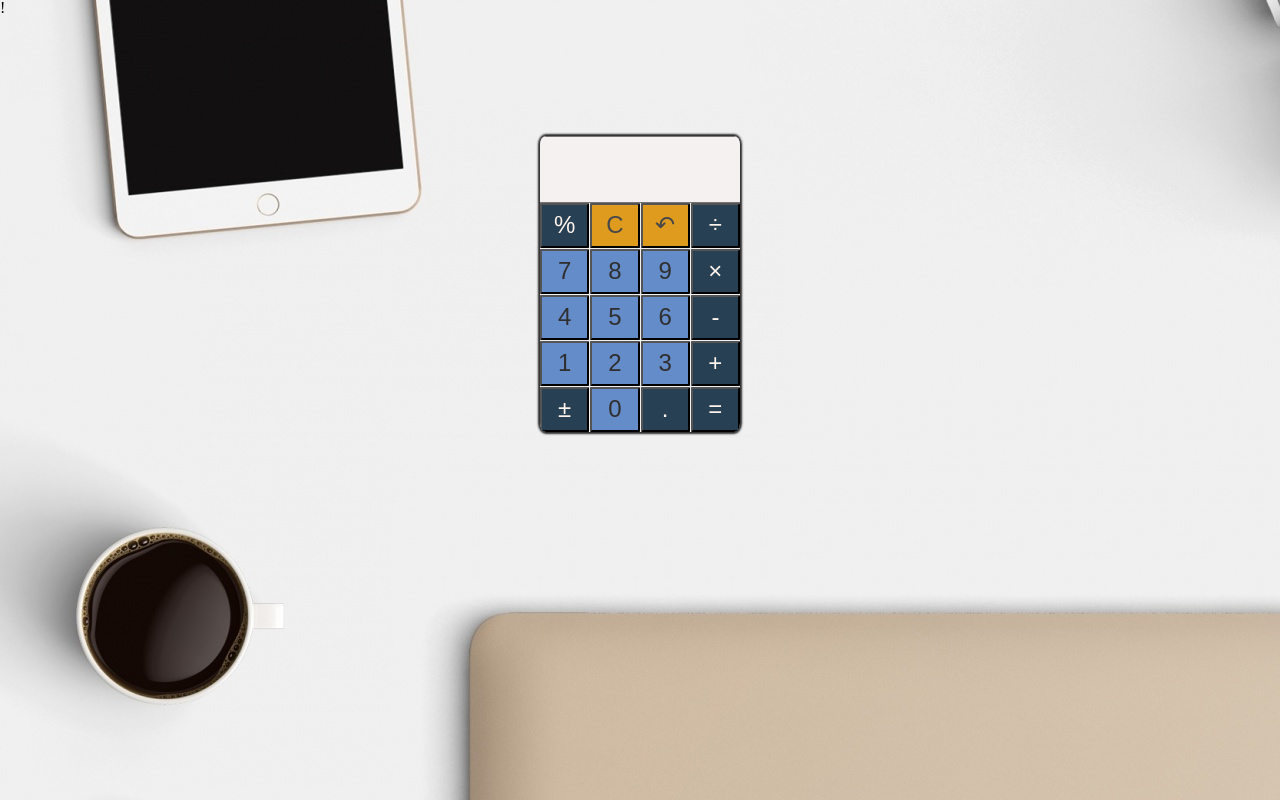
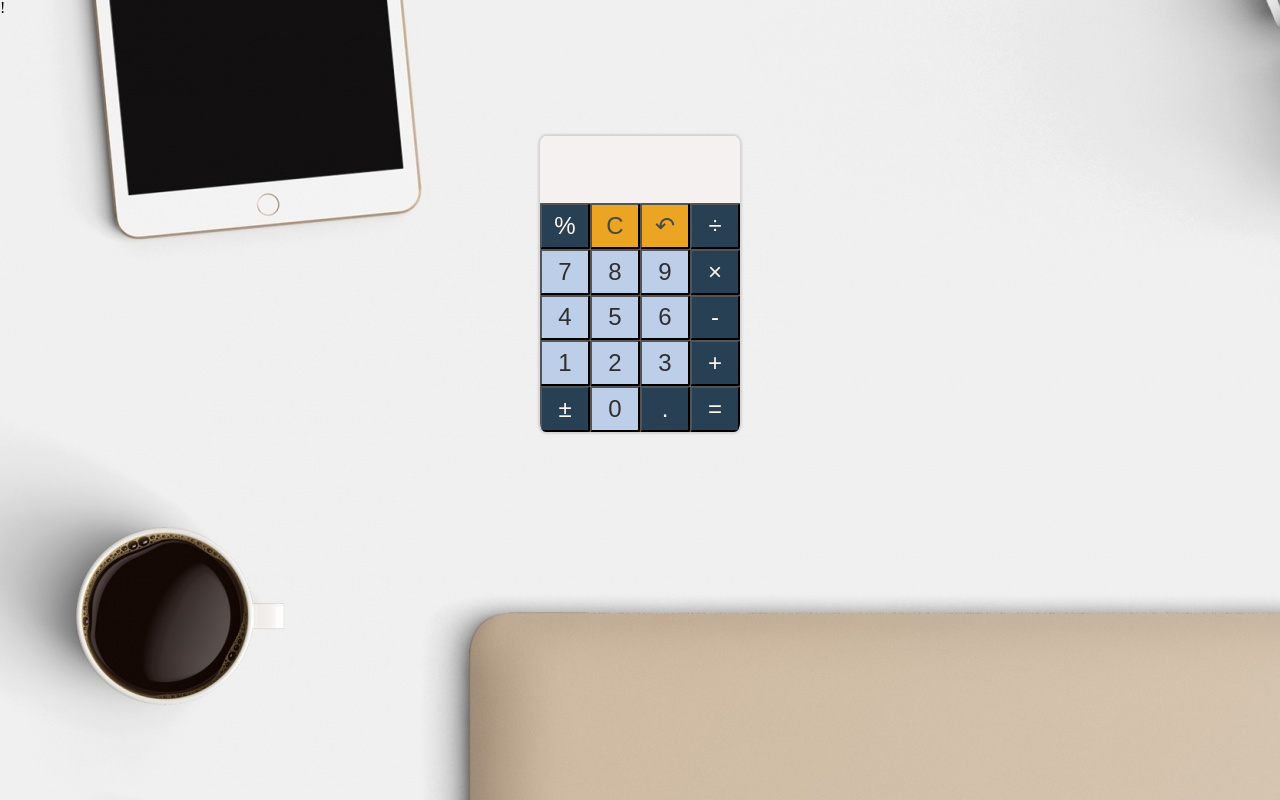
Before and after one commit to AmrElshenawy/JS-Calculator, a plain HTML site: page index.html in a window 1280 px wide. Drawn offline with Linux system fonts and the light colour scheme.

Commit message:
Styling complete

```diff
--- a/style.css
+++ b/style.css
@@ -10,13 +10,11 @@ body{
     align-items: center;
     border-radius: 3%;
     overflow: hidden;
-    box-shadow: 0 0 2px 2px rgb(43, 42, 42);
-    /* background-color: rgb(141, 137, 137); */
+    box-shadow: 0 0 2px 2px rgb(212, 211, 211);
 }
 .display{
     height: 70px;
     width: 350px;
-    border: 1px solid rgb(119, 117, 117);
     background-color: rgb(245, 241, 241);
 }
 .buttons{
@@ -25,27 +23,24 @@ body{
     grid-template-rows: repeat(5, 1fr);
     height: 30vh;
     width: 25vh;
-    gap: 1px;
 }
 .button{
-    /* border: none; */
     outline: none;
     box-sizing: border-box;
     color: #48484A;
     font-size: 1.5em;
     border-radius: 3%;
-    /* border-color: solid 1px black; */
 }
 .center-numbers{
-    background-color: rgb(100, 140, 201);
+    background-color: rgb(189, 206, 232);
     color: rgb(48, 47, 47);
 }
 .center-numbers:hover{
-    background-color: rgb(207, 205, 202);
+    background-color: rgb(68, 185, 197);
     border-radius: 20%;
 }
 .deletes{
-    background-color: rgb(223, 155, 30);;
+    background-color: rgb(236, 165, 34);
 }
 .deletes:hover{
     background-color: #FF9800;
```
